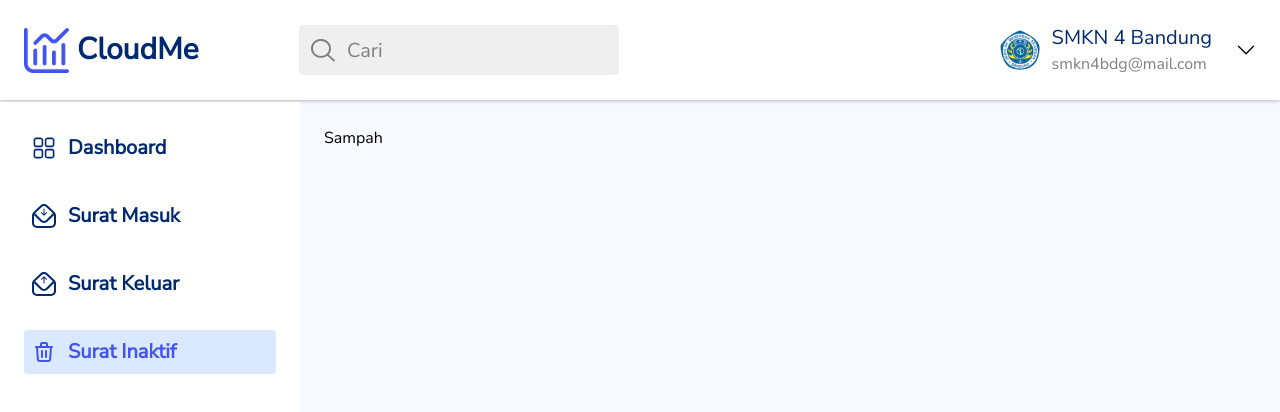
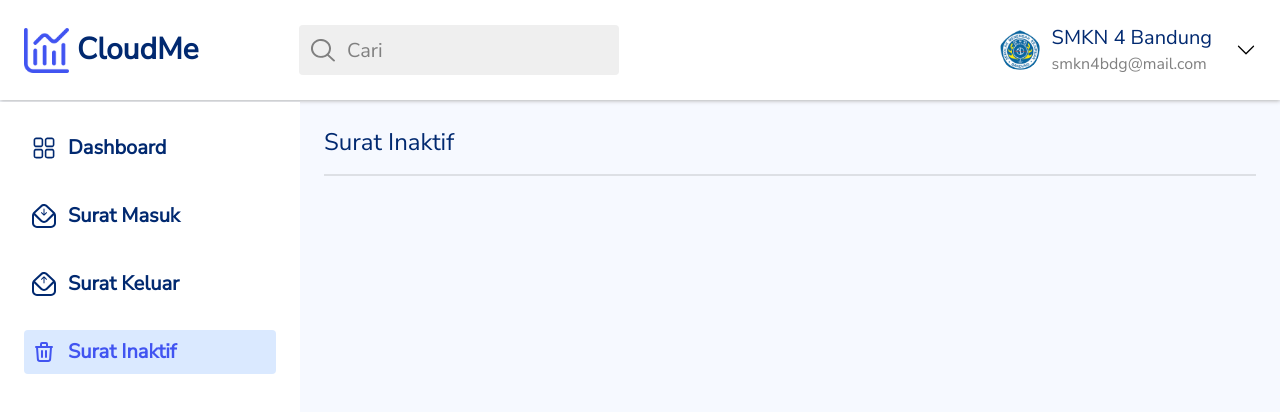
Before and after one commit to darrellrahan/cloudme, a Next.js app: page /inactive in a window 1280 px wide. Shown: the top 412 px of the page. Built offline with nearby package versions, Linux system fonts and the light colour scheme.

Commit message:
dunno did some things fs

```diff
--- /dev/null
+++ b/app/components/Inactive.tsx
@@ -0,0 +1,14 @@
+import React from "react";
+import Title from "./Title";
+
+function Inactive() {
+  return (
+    <section id="inactive">
+      <div className="space-y-8">
+        <Title page="Surat Inaktif" />
+      </div>
+    </section>
+  );
+}
+
+export default Inactive;
--- /dev/null
+++ b/app/components/Incoming.tsx
@@ -0,0 +1,14 @@
+import React from "react";
+import Title from "./Title";
+
+function IncomingMail() {
+  return (
+    <section id="incoming">
+      <div className="space-y-8">
+        <Title page="Surat Masuk" />
+      </div>
+    </section>
+  );
+}
+
+export default IncomingMail;
--- /dev/null
+++ b/app/components/Outgoing.tsx
@@ -0,0 +1,14 @@
+import React from "react";
+import Title from "./Title";
+
+function OutgoingMail() {
+  return (
+    <section id="outgoing">
+      <div className="space-y-8">
+        <Title page="Surat Keluar" />
+      </div>
+    </section>
+  );
+}
+
+export default OutgoingMail;
--- a/app/components/RecentFiles.tsx
+++ b/app/components/RecentFiles.tsx
@@ -1,11 +1,10 @@
 import React from "react";
-import { AiFillFolder } from "react-icons/ai";
 import { recentFiles } from "../dry";
 
 function RecentFiles() {
   return (
-    <div>
-      <h3 className="text-[#012970] text-2xl font-medium mb-4">
+    <div className="bg-white shadow rounded-lg p-6">
+      <h3 className="text-[#012970] text-2xl font-semibold mb-4">
         Recent Files / Folders
       </h3>
       <div className="grid grid-cols-3 gap-8">
--- a/app/inactive/page.tsx
+++ b/app/inactive/page.tsx
@@ -1,10 +1,11 @@
 import React from "react";
+import Inactive from "../components/Inactive";
 import MainLayout from "../components/MainLayout";
 
 function page() {
   return (
     <MainLayout>
-      <h1>Sampah</h1>
+      <Inactive />
     </MainLayout>
   );
 }
--- a/app/incoming/page.tsx
+++ b/app/incoming/page.tsx
@@ -1,10 +1,11 @@
 import React from "react";
+import Incoming from "../components/Incoming";
 import MainLayout from "../components/MainLayout";
 
 function page() {
   return (
     <MainLayout>
-      <h1>Surat Masuk</h1>
+      <Incoming />
     </MainLayout>
   );
 }
--- a/app/outgoing/page.tsx
+++ b/app/outgoing/page.tsx
@@ -1,10 +1,11 @@
 import React from "react";
 import MainLayout from "../components/MainLayout";
+import Outgoing from "../components/Outgoing";
 
 function page() {
   return (
     <MainLayout>
-      <h1>Surat Keluar</h1>
+      <Outgoing />
     </MainLayout>
   );
 }
```
